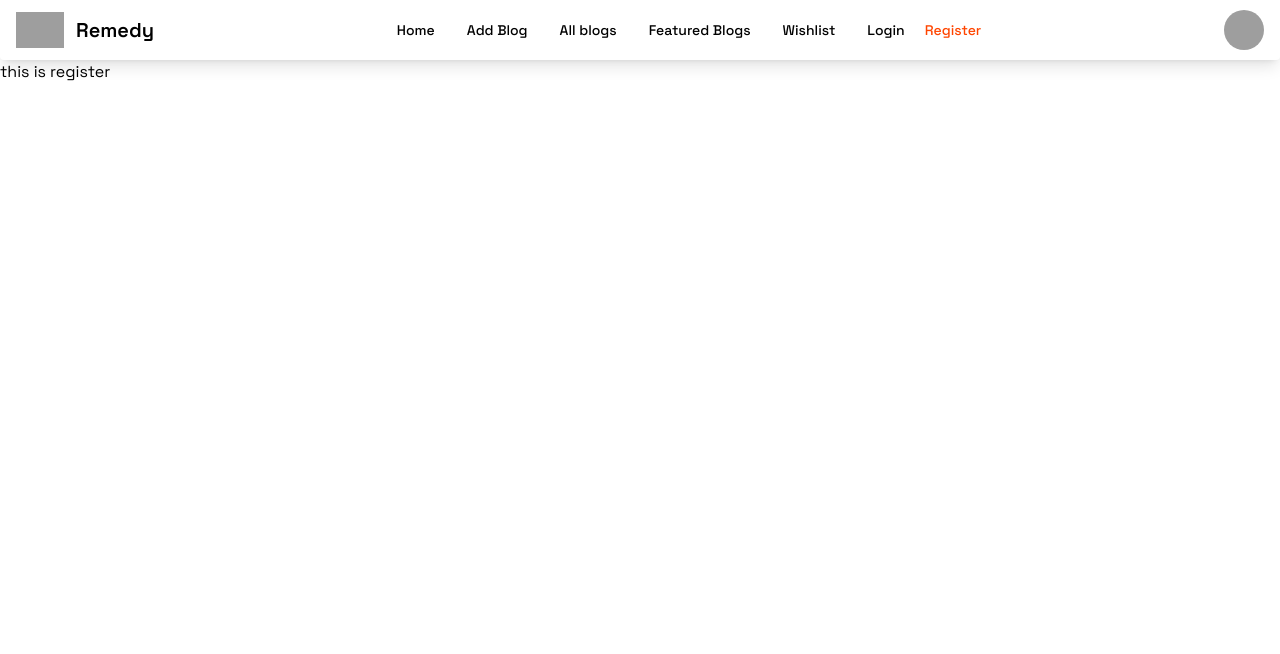
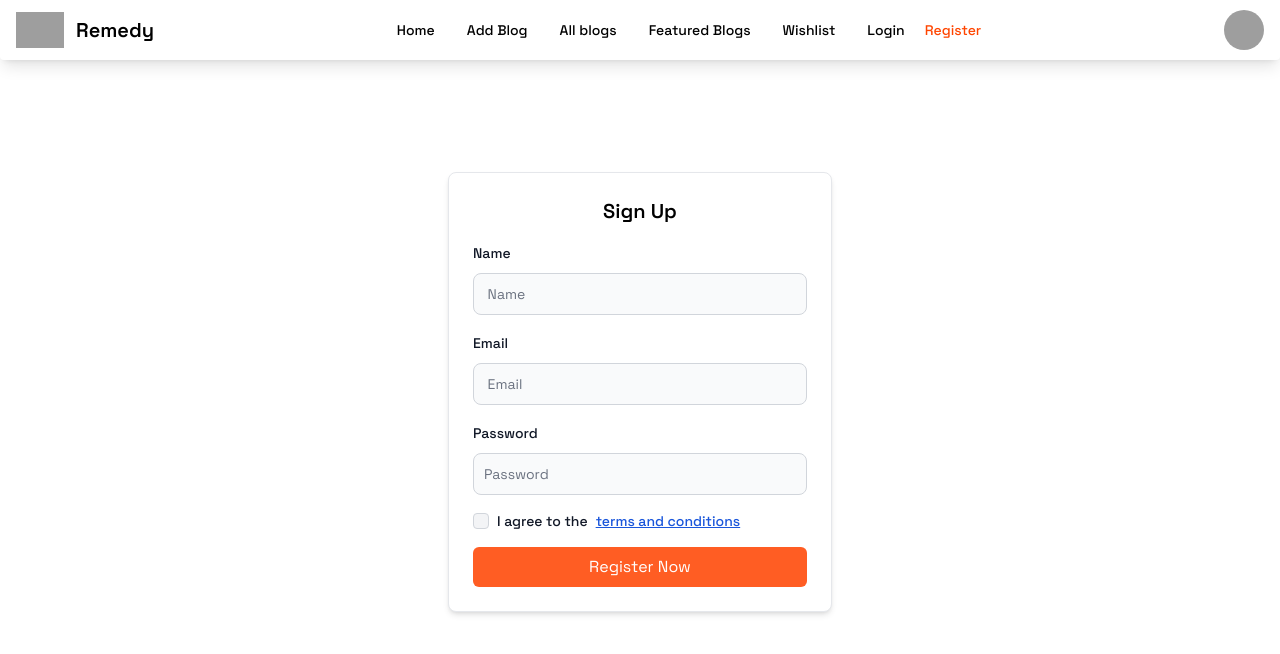
Before and after one commit to programarreza/Remedy-Client, a React (Vite) app: page /register in a window 1280 px wide. Shown: the top 654 px of the page. Built offline with nearby package versions, Linux system fonts and the light colour scheme; grey boxes are pictures that could not be loaded.

Commit message:
added to login and register form

```diff
--- a/package.json
+++ b/package.json
@@ -14,6 +14,7 @@
     "flowbite-react": "^0.6.4",
     "react": "^18.2.0",
     "react-dom": "^18.2.0",
+    "react-icons": "^4.11.0",
     "react-router-dom": "^6.18.0"
   },
   "devDependencies": {
--- a/src/Pages/Login/Login.jsx
+++ b/src/Pages/Login/Login.jsx
@@ -1,10 +1,68 @@
+import { Card, Checkbox, Label, TextInput } from "flowbite-react";
+import { FcGoogle } from "react-icons/fc";
+import { Link } from "react-router-dom";
 
 const Login = () => {
-	return (
-		<div>
-			this is login
-		</div>
-	);
+  const handleLogin = (e) => {
+    e.preventDefault();
+    const form = new FormData(e.currentTarget);
+    const email = form.get("email");
+    const password = form.get("password");
+    const user = { email, password };
+    console.log(user);
+  };
+  return (
+    <div className="">
+      <Card className="max-w-sm mx-auto mt-28">
+        <form onSubmit={handleLogin} className="flex flex-col gap-4">
+		<h2 className="text-center text-xl font-semibold">Login</h2>
+          <div>
+            <div className="mb-2 ">
+              <Label htmlFor="email1" value="Email" />
+            </div>
+            <TextInput
+              id="email1"
+              type="email"
+              name="email"
+              placeholder="Email"
+              required
+            />
+          </div>
+          <div>
+            <div className="mb-2 ">
+              <Label htmlFor="password1" value="Password" />
+            </div>
+            <TextInput
+              id="password1"
+              type="password"
+              name="password"
+              placeholder="Password"
+              required
+            />
+          </div>
+          <div className="flex justify-between items-center">
+            <div className="flex items-center gap-2">
+              <Checkbox id="remember" />
+              <Label htmlFor="remember">Remember me</Label>
+            </div>
+
+            <div className="flex items-center gap-2">
+              <Link to="/" className="underline hover:text-[#ff4500] font-medium">Forgot password</Link>
+            </div>
+          </div>
+          <button type="submit" className="p-2 rounded-md text-white bg-[#ff4400dc] hover:bg-[#ff4500]">Login Now</button>
+
+          <div
+
+            className="p-2 rounded-md hover:text-white  hover:bg-[#ff4500] border cursor-pointer flex items-center gap-4 justify-center  text-lg font-medium "
+          >
+            <FcGoogle />
+            <button>Login With Google</button>
+          </div>
+        </form>
+      </Card>
+    </div>
+  );
 };
 
 export default Login;
--- a/src/Pages/Register/Register.jsx
+++ b/src/Pages/Register/Register.jsx
@@ -1,10 +1,67 @@
+import { Card, Checkbox, Label, TextInput } from "flowbite-react";
+import { Link } from "react-router-dom";
 
 const Register = () => {
-	return (
-		<div>
-			this is register
-		</div>
-	);
+  const handleRegister = (e) => {
+    e.preventDefault();
+    const form = new FormData(e.currentTarget);
+    const name = form.get("name");
+    const email = form.get("email");
+    const password = form.get("password");
+    const user = { name, email, password };
+    console.log(user);
+  };
+
+  return (
+    <div className="">
+      <Card className="max-w-sm mx-auto mt-28">
+        <form onSubmit={handleRegister} className="flex flex-col gap-4">
+		<h2 className="text-center text-xl font-semibold">Sign Up</h2>
+          <div>
+            <div className="mb-2 ">
+              <Label htmlFor="name" value=" Name" />
+            </div>
+            <TextInput
+              id="name1"
+              type="text"
+              name="name"
+              placeholder=" Name"
+              required
+            />
+          </div>
+          <div>
+            <div className="mb-2 ">
+              <Label htmlFor="email1" value=" Email" />
+            </div>
+            <TextInput
+              id="email1"
+              type="email"
+              name="email"
+              placeholder=" Email"
+              required
+            />
+          </div>
+          <div>
+            <div className="mb-2 ">
+              <Label htmlFor="password1" value=" Password" />
+            </div>
+            <TextInput
+              id="password1"
+              type="password"
+              name="password"
+              placeholder="Password"
+              required
+            />
+          </div>
+          <div className="flex items-center gap-2">
+            <Checkbox id="remember" />
+            <Label htmlFor="remember" className="flex justify-between">I agree to the <span className="ml-2 text-blue-700"><Link to="/" className="underline">terms and conditions</Link></span></Label>
+          </div>
+          <button type="submit" className="p-2 rounded-md text-white bg-[#ff4400dc] hover:bg-[#ff4500]">Register Now</button>
+        </form>
+      </Card>
+    </div>
+  );
 };
 
 export default Register;
```
Also changed, not shown: 1 other file (tests, documents, lock files or other folders).
